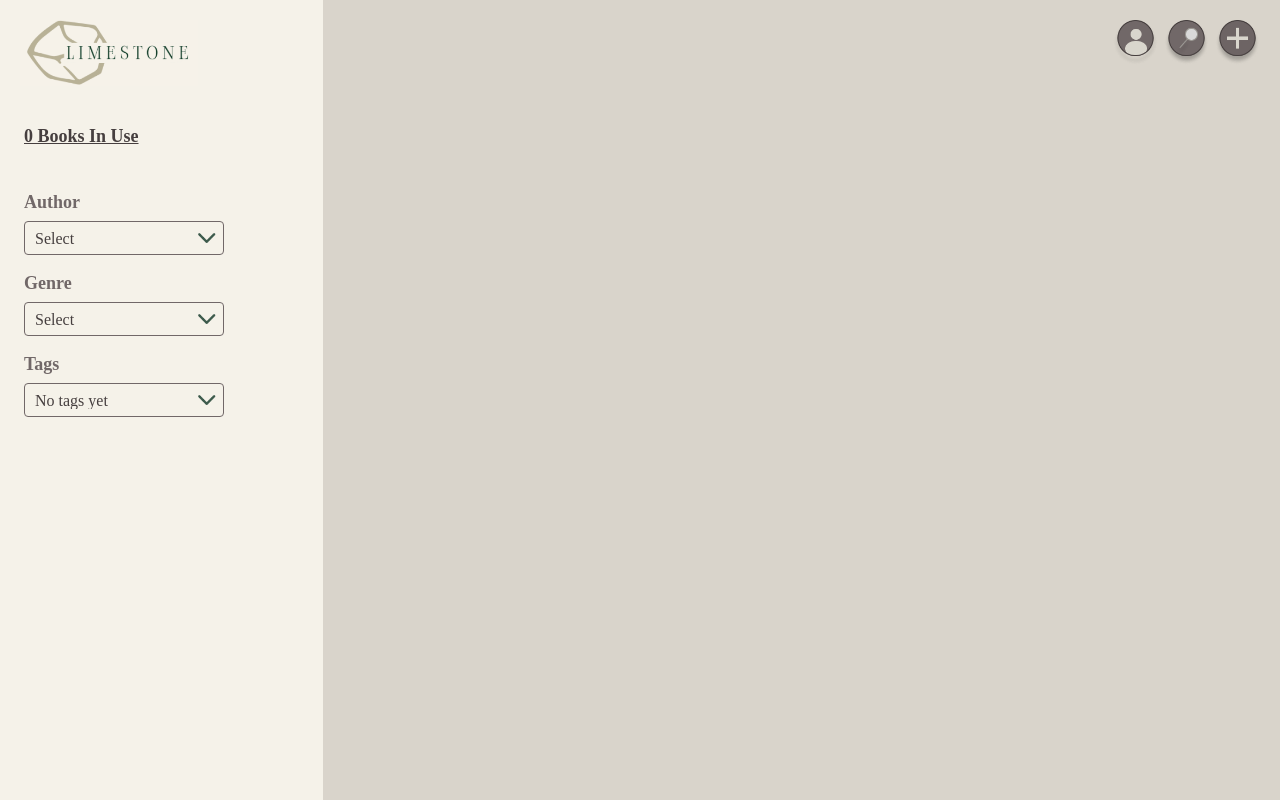
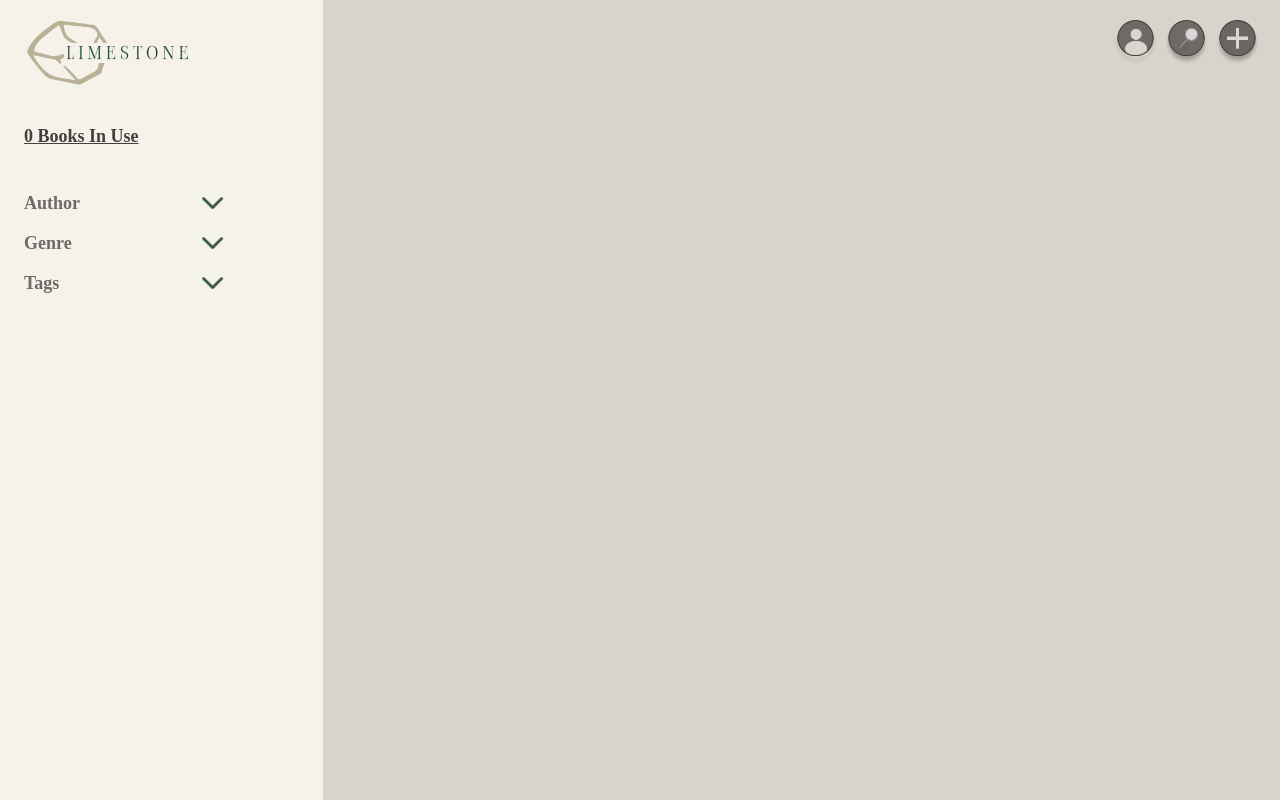
Before and after one commit to 50litrerotary/Limestone, a Flask app: page /bookshelf in a window 1280 px wide. Run offline with Flask 3, Linux system fonts and the light colour scheme; parts of the project's set-up code (start-up, migrations or seed data) failed here and were passed over.

Commit message:
Bookshelf UI: dropdowns w/ 180° arrow, correct headers, card specs

```diff
--- a/app.py
+++ b/app.py
@@ -1,12 +1,15 @@
 from flask import Flask, render_template, request, redirect, url_for, flash
 from livereload import Server
 from werkzeug.security import generate_password_hash, check_password_hash
-from sqlalchemy import create_engine, Column, Integer, String
-from sqlalchemy.orm import declarative_base, sessionmaker, scoped_session
+from sqlalchemy import (
+    create_engine, Column, Integer, String, Boolean, Text, ForeignKey, Table, DateTime
+)
+from sqlalchemy.orm import declarative_base, relationship, sessionmaker, scoped_session
+from datetime import datetime
 import re
 
 app = Flask(__name__)
-app.secret_key = "super-secret-key"  # change in production
+app.secret_key = "super-secret-key"
 
 # --- DB CONFIG ---
 DATABASE_URI = "mysql://limestone_user:StrongLocalPass!23@localhost/limestone"
@@ -14,17 +17,104 @@ engine = create_engine(DATABASE_URI, pool_pre_ping=True, future=True)
 SessionLocal = scoped_session(sessionmaker(bind=engine, autoflush=False, autocommit=False))
 Base = declarative_base()
 
-# --- USER MODEL ---
+# --- MODELS ---
+
+book_tags = Table(
+    "book_tags",
+    Base.metadata,
+    Column("book_id", ForeignKey("books.id", ondelete="CASCADE"), primary_key=True),
+    Column("tag_id", ForeignKey("tags.id", ondelete="CASCADE"), primary_key=True),
+)
+
 class User(Base):
     __tablename__ = "users"
     id = Column(Integer, primary_key=True)
     email = Column(String(120), unique=True, nullable=False)
     password_hash = Column(String(255), nullable=False)
 
+    books = relationship("Book", back_populates="owner", cascade="all, delete-orphan")
+    tags = relationship("Tag", back_populates="owner", cascade="all, delete-orphan")
+    notes = relationship("Note", back_populates="owner", cascade="all, delete-orphan")
+
+class Book(Base):
+    __tablename__ = "books"
+    id = Column(Integer, primary_key=True)
+    owner_id = Column(Integer, ForeignKey("users.id", ondelete="CASCADE"), index=True, nullable=False)
+
+    title = Column(String(255), nullable=False)
+    author = Column(String(255), nullable=True)
+    genre = Column(String(100), nullable=True)
+
+    cover_path = Column(String(500), nullable=True)
+    file_path = Column(String(500), nullable=True)
+    created_at = Column(DateTime, default=datetime.utcnow)
+
+    owner = relationship("User", back_populates="books")
+    notes = relationship("Note", back_populates="book", cascade="all, delete-orphan")
+    progress = relationship("ReadingProgress", back_populates="book", uselist=False, cascade="all, delete-orphan")
+    tags = relationship("Tag", secondary=book_tags, back_populates="books")
+
+class ReadingProgress(Base):
+    __tablename__ = "reading_progress"
+    id = Column(Integer, primary_key=True)
+    book_id = Column(Integer, ForeignKey("books.id", ondelete="CASCADE"), unique=True, nullable=False)
+    current_page = Column(Integer, default=0)
+    updated_at = Column(DateTime, default=datetime.utcnow, onupdate=datetime.utcnow)
+
+    book = relationship("Book", back_populates="progress")
+
+class Tag(Base):
+    __tablename__ = "tags"
+    id = Column(Integer, primary_key=True)
+    owner_id = Column(Integer, ForeignKey("users.id", ondelete="CASCADE"), index=True, nullable=False)
+    name = Column(String(64), nullable=False)
+
+    owner = relationship("User", back_populates="tags")
+    books = relationship("Book", secondary=book_tags, back_populates="tags")
+
+class Note(Base):
+    __tablename__ = "notes"
+    id = Column(Integer, primary_key=True)
+    owner_id = Column(Integer, ForeignKey("users.id", ondelete="CASCADE"), index=True, nullable=False)
+    book_id = Column(Integer, ForeignKey("books.id", ondelete="CASCADE"), index=True, nullable=False)
+
+    page = Column(Integer, nullable=True)
+    title = Column(String(255), nullable=True)
+    text = Column(Text, nullable=True)
+    created_at = Column(DateTime, default=datetime.utcnow)
+
+    owner = relationship("User", back_populates="notes")
+    book = relationship("Book", back_populates="notes")
+    highlights = relationship("Highlight", back_populates="note", cascade="all, delete-orphan")
+    annotations = relationship("Annotation", back_populates="note", cascade="all, delete-orphan")
+
+class Highlight(Base):
+    __tablename__ = "highlights"
+    id = Column(Integer, primary_key=True)
+    note_id = Column(Integer, ForeignKey("notes.id", ondelete="CASCADE"), index=True, nullable=False)
+
+    start = Column(Integer, nullable=False)
+    end = Column(Integer, nullable=False)
+    enabled = Column(Boolean, default=True)
+
+    note = relationship("Note", back_populates="highlights")
+
+class Annotation(Base):
+    __tablename__ = "annotations"
+    id = Column(Integer, primary_key=True)
+    note_id = Column(Integer, ForeignKey("notes.id", ondelete="CASCADE"), index=True, nullable=False)
+
+    pos_x = Column(Integer, nullable=True)
+    pos_y = Column(Integer, nullable=True)
+    text = Column(Text, nullable=True)
+    style = Column(String(20), nullable=True)
+
+    note = relationship("Note", back_populates="annotations")
+
 Base.metadata.create_all(bind=engine)
 
 # --- HELPERS ---
-# Require <local>@<domain>.<tld> with TLD >= 2 letters; supports multi-level domains.
+
 EMAIL_REGEX = re.compile(
     r"^(?=.{1,254}$)(?=.{1,64}@)[A-Za-z0-9._%+-]+@(?:[A-Za-z0-9-]+\.)+[A-Za-z]{2,}$"
 )
@@ -45,7 +135,6 @@ def login():
         typed_email = request.form.get('email', '').strip().lower()
         password = request.form.get('password', '')
 
-        # Reject bad email early
         if not EMAIL_REGEX.match(typed_email):
             flash("Please enter a valid email address (e.g., name@example.com).", "error")
             return render_template('login.html', email=typed_email)
@@ -56,26 +145,27 @@ def login():
         db.close()
 
         if ok:
-            # Successful login -> go to bookshelf
             return redirect(url_for('bookshelf'), code=302)
 
-        # Invalid creds -> show error on the same page
         flash("Invalid email or password", "error")
         return render_template('login.html', email=typed_email)
 
-    # GET
     return render_template('login.html')
 
 @app.route('/bookshelf')
 def bookshelf():
+    db = SessionLocal()
+
+    authors = [row[0] for row in db.query(Book.author).distinct().all() if row[0]]
+    genres  = [row[0] for row in db.query(Book.genre).distinct().all() if row[0]]
+    tags    = [row[0] for row in db.query(Tag.name).distinct().all()]
+
+    book_count = db.query(Book).count()
+
     selected_author = request.args.get('author', '')
-    selected_genre = request.args.get('genre', '')
+    selected_genre  = request.args.get('genre', '')
 
-    # placeholders until DB wiring
-    authors = []    # e.g. ["Ethan Mollick", "Kevin Horsley"]
-    genres = []     # e.g. ["Psychology", "Business"]
-    tags = []       # e.g. ["Science", "School"]
-    book_count = 0
+    db.close()
 
     return render_template(
         'bookshelf.html',
@@ -99,19 +189,16 @@ def register():
 
         has_errors = False
 
-        # Email format
         if not EMAIL_REGEX.match(email):
             email_error = "Please enter a valid email address (e.g., name@example.com)."
             has_errors = True
 
-        # Password length
         if len(password) < 8:
             password_error = "Password must be at least 8 characters long."
             has_errors = True
 
         db = SessionLocal()
 
-        # Duplicate email
         if not has_errors and db.query(User).filter_by(email=email).first():
             email_error = "Email already registered."
             has_errors = True
@@ -125,7 +212,6 @@ def register():
                 password_error=password_error
             )
 
-        # Create user
         hashed_pw = generate_password_hash(password)
         db.add(User(email=email, password_hash=hashed_pw))
         db.commit()
@@ -134,17 +220,13 @@ def register():
         flash("Registration successful! Please log in.", "success")
         return redirect(url_for('login'))
 
-    # GET
     return render_template('register.html', email=email)
 
-# --- NEW: Logout route (wire your Logout button to this) ---
 @app.route('/logout')
 def logout():
-    # For now, just redirect back to login with a message
     flash("Logged out successfully.", "success")
     return redirect(url_for('login'))
 
-# --- DEV SERVER ---
 if __name__ == '__main__':
     server = Server(app.wsgi_app)
     server.serve(port=5001, debug=True)
--- a/static/css/bookshelf.css
+++ b/static/css/bookshelf.css
@@ -43,65 +47,80 @@ body {
   margin-bottom: 40px;
 }
 
-/* Labels (Author / Genre / Tags) */
+/* Labels */
 .filter-title {
   font-family: 'Tinos', serif;
   font-weight: 700;
   font-size: 18px;
   line-height: 21px;
   color: #716868;
+  cursor: pointer;
 }
 
 /* Filters layout */
 .filters { display: flex; flex-direction: column; gap: 18px; width: 100%; }
 .filter-block { display: flex; flex-direction: column; gap: 8px; margin-left: 4px; }
 
-/* ===== Transparent native select + custom arrow ===== */
-.select-wrapper {
-  position: relative;
-  width: 200px;
-  display: inline-block;
+/* Title + arrow row */
+.filter-row {
+  display: flex;
+  align-items: center;
+  justify-content: space-between;
+  width: 200px; /* matches dropdown width */
 }
 
-/* Native select look */
-.select-wrapper select {
+/* Arrow button */
+.chev {
+  width: 22px;
+  height: 22px;
+  background: transparent url("../img/drop_arrow_up.png") no-repeat center / contain;
+  border: none;
+  padding: 0;
+  cursor: pointer;
+  transform: rotate(180deg);      /* default down */
+  transition: transform 0.18s ease;
+}
+.chev[aria-expanded="true"] {     /* flip when open */
+  transform: rotate(0deg);
+}
+
+/* ===== Dropdown menu ===== */
+.menu {
+  display: none;
+  margin: 6px 0 0 0;
+  padding: 0;
+  width: 200px;
+  list-style: none;
+}
+.menu.open { display: block; }
+
+.menu li { list-style: none; }
+
+.menu button {
   width: 100%;
-  height: 34px;
-  background: transparent;                  /* transparent body */
-  border: 1px solid #716868;                /* set to 'none' to remove frame entirely */
+  text-align: left;
+  padding: 8px 10px;
+  background: none;
+  border: 1px solid transparent;
   border-radius: 4px;
+  font-family: 'Tinos', serif;
+  font-size: 16px;
+  color: #463F3F;
+  cursor: pointer;
+}
+.menu button:hover,
+.menu button:focus {
+  background-color: #f5f2e9;
+  border-color: #d0c8bc;
+  outline: none;
+}
+
+.menu-empty {
+  padding: 8px 10px;
   color: #463F3F;
   font-family: 'Tinos', serif;
   font-size: 16px;
-  padding: 4px 32px 4px 10px;               /* room for custom arrow */
-  appearance: none;
-  -webkit-appearance: none;
-  -moz-appearance: none;
-  outline: none;
-  cursor: pointer;
-}
-
-/* Hide default arrow in old Edge/IE */
-.select-wrapper select::-ms-expand { display: none; }
-
-/* Custom arrow overlay — click-through so select still opens */
-.select-wrapper::after {
-  content: "";
-  position: absolute;
-  right: 8px;
-  top: 50%;
-  width: 18px;
-  height: 18px;
-  transform: translateY(-50%) rotate(180deg);   /* default DOWN (your asset is up) */
-  background: url("../img/drop_arrow_up.png") no-repeat center;
-  background-size: contain;
-  pointer-events: none;                          /* don't block clicks */
-  transition: transform 0.18s ease;
-}
-
-/* Flip arrow when the select is focused/open (CSS-only) */
-.select-wrapper:focus-within::after {
-  transform: translateY(-50%) rotate(0deg);      /* UP */
+  opacity: 0.9;
 }
 
 /* ===== Main content ===== */
--- a/templates/bookshelf.html
+++ b/templates/bookshelf.html
@@ -14,70 +14,78 @@
 
       <div class="book-count">{{ book_count or 0 }} Books In Use</div>
 
-      <!-- Filters (native selects with custom arrow) -->
+      <!-- Filters: title + arrow that opens a dropdown -->
       <div class="filters">
+
         <!-- Author -->
         <div class="filter-block">
-          <span class="filter-title">Author</span>
-          <div class="select-wrapper">
-            <select id="authorSelect" name="author">
-              <option value="" {% if not selected_author %}selected{% endif %} disabled>Select</option>
-              {% for a in (authors or []) %}
-                <option value="{{ a }}" {% if selected_author == a %}selected{% endif %}>{{ a }}</option>
+          <div class="filter-row">
+            <span class="filter-title" data-controls="author-menu">Author</span>
+            <button class="chev" type="button" aria-haspopup="listbox" aria-expanded="false" aria-controls="author-menu"></button>
+          </div>
+          <ul id="author-menu" class="menu" role="listbox" tabindex="-1" data-name="author">
+            {% if authors %}
+              {% for a in authors %}
+                <li role="option">
+                  <button type="button" data-value="{{ a }}">{{ a }}</button>
+                </li>
               {% endfor %}
-              {% if not authors %}
-                <option value="" disabled>No authors yet</option>
+            {% else %}
+              <li class="menu-empty">No authors yet</li>
             {% endif %}
-            </select>
-          </div>
+          </ul>
+          <input type="hidden" id="authorValue" name="author" value="{{ selected_author or '' }}">
         </div>
 
         <!-- Genre -->
         <div class="filter-block">
-          <span class="filter-title">Genre</span>
-          <div class="select-wrapper">
-            <select id="genreSelect" name="genre">
-              <option value="" {% if not selected_genre %}selected{% endif %} disabled>Select</option>
-              {% for g in (genres or []) %}
-                <option value="{{ g }}" {% if selected_genre == g %}selected{% endif %}>{{ g }}</option>
+          <div class="filter-row">
+            <span class="filter-title" data-controls="genre-menu">Genre</span>
+            <button class="chev" type="button" aria-haspopup="listbox" aria-expanded="false" aria-controls="genre-menu"></button>
+          </div>
+          <ul id="genre-menu" class="menu" role="listbox" tabindex="-1" data-name="genre">
+            {% if genres %}
+              {% for g in genres %}
+                <li role="option">
+                  <button type="button" data-value="{{ g }}">{{ g }}</button>
+                </li>
               {% endfor %}
-              {% if not genres %}
-                <option value="" disabled>No genres yet</option>
+            {% else %}
+              <li class="menu-empty">No genres yet</li>
             {% endif %}
-            </select>
-          </div>
+          </ul>
+          <input type="hidden" id="genreValue" name="genre" value="{{ selected_genre or '' }}">
         </div>
 
         <!-- Tags -->
         <div class="filter-block">
-          <span class="filter-title">Tags</span>
-          <div class="select-wrapper">
-            <select id="tagsSelect" name="tag">
+          <div class="filter-row">
+            <span class="filter-title" data-controls="tag-menu">Tags</span>
+            <button class="chev" type="button" aria-haspopup="listbox" aria-expanded="false" aria-controls="tag-menu"></button>
+          </div>
+          <ul id="tag-menu" class="menu" role="listbox" tabindex="-1" data-name="tag">
             {% if tags %}
-                <option value="" selected disabled>Select</option>
               {% for t in tags %}
-                  <option value="{{ t }}">{{ t }}</option>
+                <li role="option">
+                  <button type="button" data-value="{{ t }}">{{ t }}</button>
+                </li>
               {% endfor %}
             {% else %}
-                <option value="" selected disabled>No tags yet</option>
+              <li class="menu-empty">No tags yet</li>
             {% endif %}
-            </select>
+          </ul>
+          <input type="hidden" id="tagValue" name="tag" value="">
         </div>
-        </div>
+
       </div>
     </aside>
 
     <!-- Main content -->
     <main class="main-content">
       <div class="top-buttons">
-        <!-- Logout now links back to /login -->
-        <form action="{{ url_for('login') }}" method="get" style="display:inline;">
-          <button type="submit" title="Logout">
+        <a href="{{ url_for('login') }}" title="Logout" class="icon-btn">
           <img src="{{ url_for('static', filename='img/logout.png') }}" alt="Logout">
-          </button>
-        </form>
-
-        <!-- Search + Add (placeholders for later JS/route) -->
+        </a>
         <button title="Search">
           <img src="{{ url_for('static', filename='img/search.png') }}" alt="Search">
         </button>
@@ -86,10 +94,69 @@
         </button>
       </div>
 
-      <div class="book-grid">
-        <!-- empty grid until books are added -->
-      </div>
+      <div class="book-grid"></div>
     </main>
   </div>
+
+  <!-- JS: open/close menus and set hidden values -->
+  <script>
+    (function () {
+      const triggers = Array.from(document.querySelectorAll('.chev, .filter-title'));
+      const menus  = Array.from(document.querySelectorAll('.menu'));
+
+      function closeAll(exceptId) {
+        document.querySelectorAll('.chev').forEach(a => {
+          if (a.getAttribute('aria-controls') !== exceptId) a.setAttribute('aria-expanded', 'false');
+        });
+        menus.forEach(m => {
+          if (m.id !== exceptId) m.classList.remove('open');
+        });
+      }
+
+      triggers.forEach(el => {
+        el.addEventListener('click', () => {
+          const id = el.getAttribute('aria-controls') || el.dataset.controls;
+          const menu = document.getElementById(id);
+          if (!menu) return;
+
+          const arrow = document.querySelector(`.chev[aria-controls="${id}"]`);
+          const willOpen = !(arrow && arrow.getAttribute('aria-expanded') === 'true');
+
+          closeAll(id);
+          if (arrow) arrow.setAttribute('aria-expanded', String(willOpen));
+          menu.classList.toggle('open', willOpen);
+          if (willOpen) menu.focus();
+        });
+      });
+
+      menus.forEach(menu => {
+        menu.addEventListener('click', (e) => {
+          const b = e.target.closest('button[data-value]');
+          if (!b) return;
+          const val = b.getAttribute('data-value') || '';
+          const name = menu.dataset.name;
+          const hidden = document.getElementById(name + 'Value');
+          if (hidden) hidden.value = val;
+
+          const arrow = document.querySelector(`.chev[aria-controls="${menu.id}"]`);
+          if (arrow) arrow.setAttribute('aria-expanded', 'false');
+          menu.classList.remove('open');
+
+          // Submit via GET to /bookshelf with the chosen filter (optional)
+          const params = new URLSearchParams(window.location.search);
+          params.set(name, val);
+          window.location.search = params.toString();
+        });
+      });
+
+      document.addEventListener('click', (e) => {
+        if (!e.target.closest('.filter-block')) closeAll('');
+      });
+
+      document.addEventListener('keydown', (e) => {
+        if (e.key === 'Escape') closeAll('');
+      });
+    })();
+  </script>
 </body>
 </html>
```
Also changed, not shown: other parts of static/css/bookshelf.css (+16 -33 lines). Lines whose indentation alone changed are shown as unchanged.
